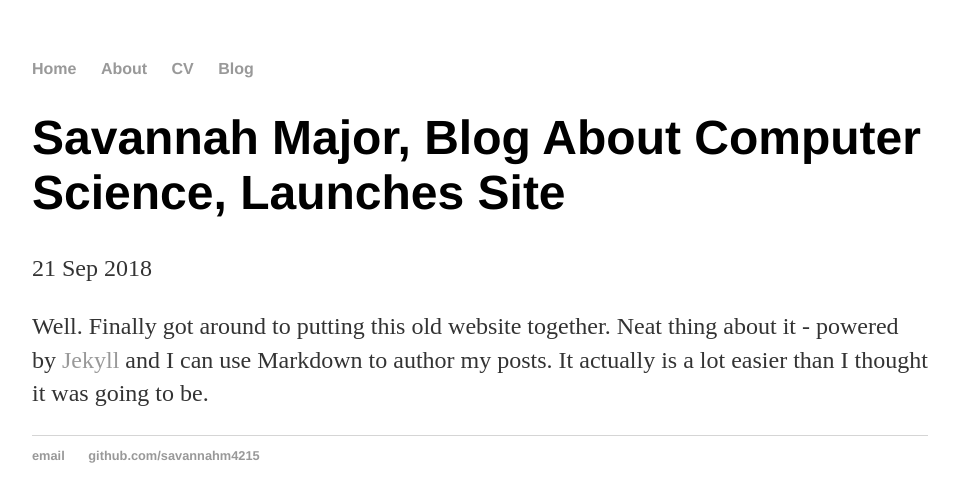
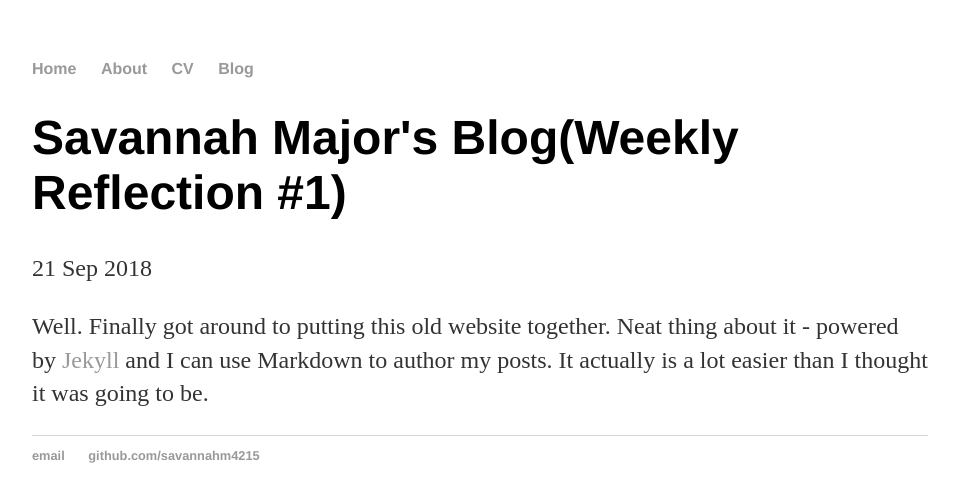
Before and after one commit to savannahm4215/savannahm4215.github.io, a Jekyll site: the page built from _posts/2018-09-21-weekly-reflection-01.md, in a window 1280 px wide. Shown: the top 502 px of the page, without its empty margins (160-1119 px from the left). Built offline with Jekyll 4.4.1, drawn with Linux system fonts in a browser that asks for light colours.

Commit message:
Update and rename 2018-09-21-savannah-major-site-launched.md to 2018-09-21-weekly-reflection-01.md

```diff
--- a/_posts/2018-09-21-savannah-major-site-launched.md
+++ b/_posts/2018-09-21-weekly-reflection-01.md
@@ -1,6 +1,6 @@
 ---
 layout: post
-title: "Savannah Major, Blog About Computer Science, Launches Site"
+title: "Savannah Major's Blog(Weekly Reflection #1)"
 date: 2018-09-21
 ---
 
```
